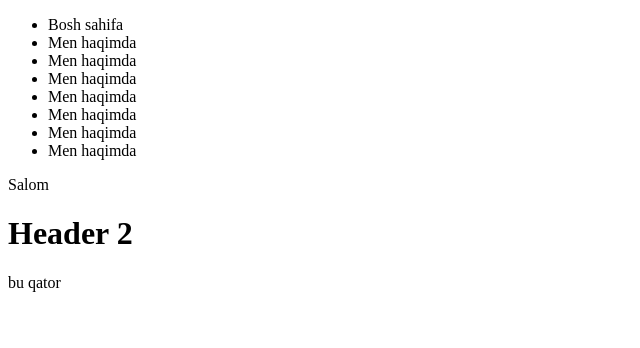
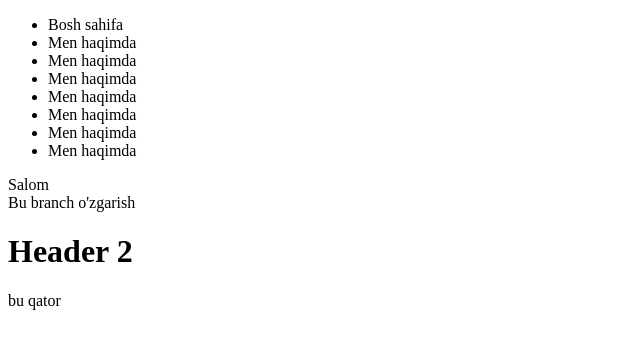
Before and after one commit to GaybullaevZ/New-project, a plain HTML site: page index.html in a window 1280 px wide. Shown: the whole page, without its empty margins (0-640 px from the left). Drawn offline with Linux system fonts and the light colour scheme.

Commit message:
blog branchiuda o'zgarish

```diff
--- a/index.html
+++ b/index.html
@@ -23,6 +23,10 @@
             </nav>
         </main>
         <div>Salom</div>
+        <div>
+            Bu branch o'zgarish
+
+        </div>
         <h1>Header 2</h1>
         <footer>
             bu qator
```
